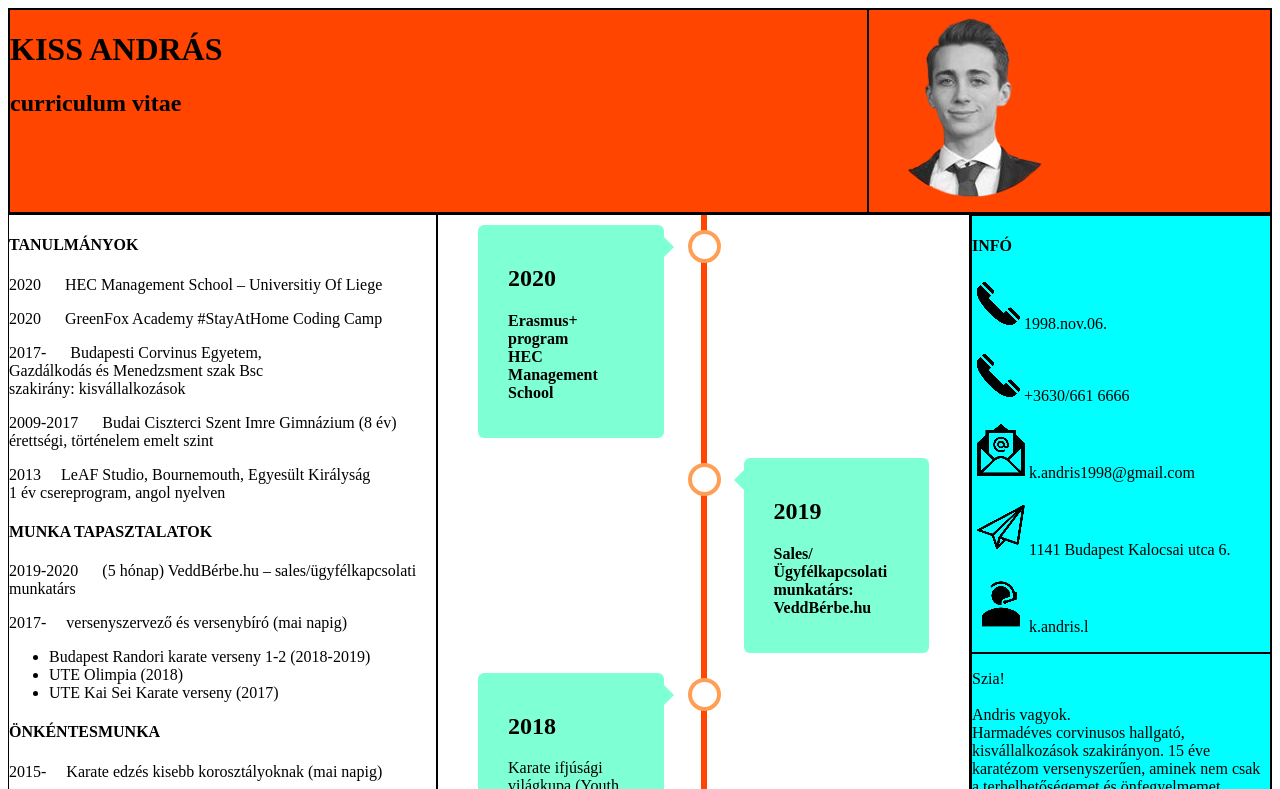
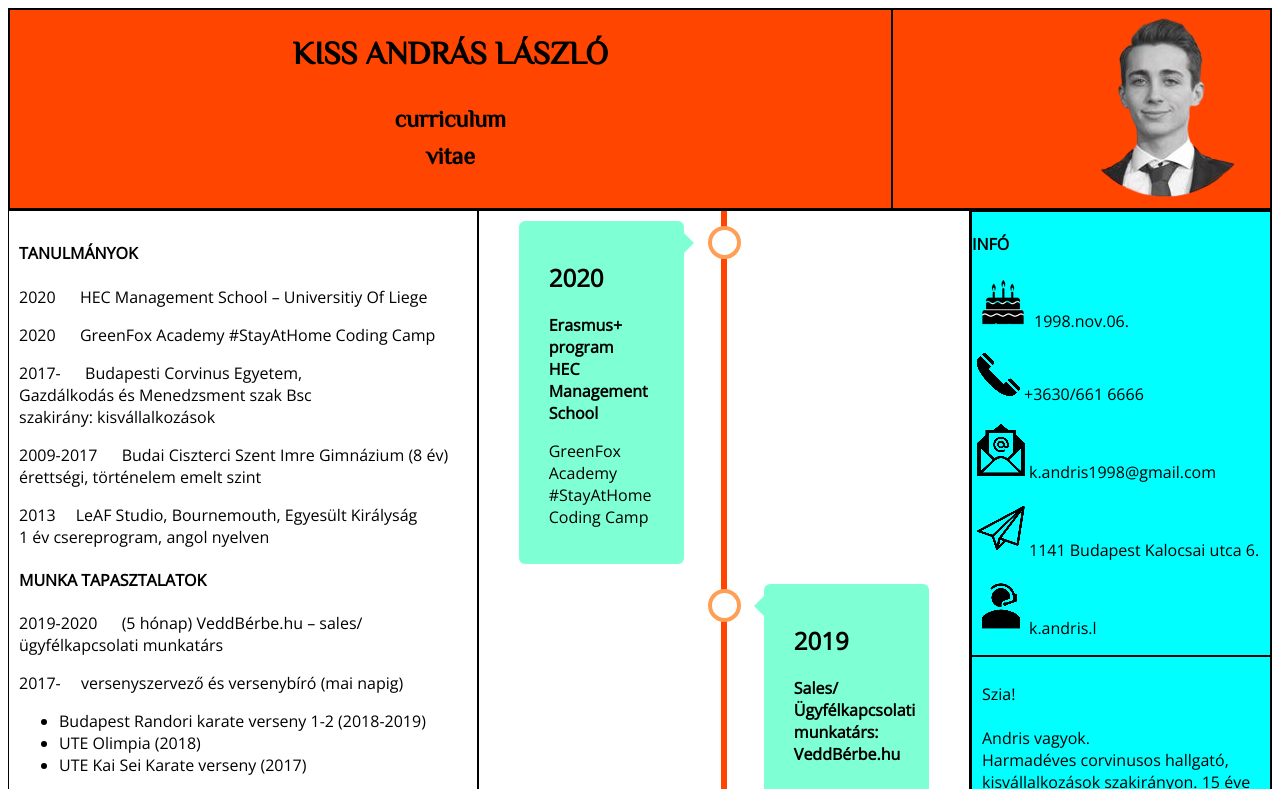
Before and after one commit to kandris1998/CV_Kiss_Andras, a plain HTML site: page index.html in a window 1280 px wide. Shown: the top 789 px of the page. Drawn offline with nearby package versions, Linux system fonts and the light colour scheme.

Commit message:
update 4
új szülikép
elhelyezések

```diff
--- a/index.html
+++ b/index.html
@@ -5,17 +5,21 @@
     <meta name="viewport" content="width=device-width, initial-scale=1.0">
     <title>Kiss András CV</title>
     <link rel="stylesheet" href="style.css">
-</head>
+    <link href="https://fonts.googleapis.com/css2?family=Open+Sans&display=swap" rel="stylesheet">
+    <link href="https://fonts.googleapis.com/css2?family=El+Messiri&family=Open+Sans&display=swap" rel="stylesheet">
+
+  </head>
 <body>
 
 <header>
 <div id="title">
-<h1>KISS ANDRÁS</h1>
-<h2>curriculum vitae</h2>
+<h1>KISS ANDRÁS LÁSZLÓ</h1>
+
+<h2>curriculum <br> vitae</h2>
 </div>
 
 <div id="photo">
-    <img src="/images/photo.png" alt="">
+    <img id="picture" src="/images/photo.png" alt="">
 </div>
 </header>
 
@@ -85,6 +89,7 @@
         <p><strong>Erasmus+ program
             <br>
             HEC Management School</strong></p>
+            <p> GreenFox Academy #StayAtHome Coding Camp</p>
       </div>
     </div>
     <div class="container right">
@@ -146,7 +151,7 @@
     <div id="right">
 <div id="info">
     <h4>INFÓ</h4>
-    <p><img src="/images/telefon.png" alt="">1998.nov.06.</p>
+    <p><img src="/images/szülinap.png" alt="">1998.nov.06.</p>
     <p><img src="/images/telefon.png" alt="">+3630/661 6666</p>
     <p><img src="/images/email.png" alt="">k.andris1998@gmail.com</p>
     <p><img src="/images/cím.png" alt="">1141 Budapest Kalocsai utca 6.</p>
--- a/style.css
+++ b/style.css
@@ -3,13 +3,19 @@ body{
    /* width: auto;*/
  /*   justify-content: center;
     align-items: center;*/
+    font-family: 'Open Sans', sans-serif;
 }
 
 header{
     border: solid thin black;
     background-color: orangered;
     display: flex;
+    text-align: center;
+    font-family: 'El Messiri', sans-serif;
+  /*  text-transform: uppercase;*/
 }
+
+
 
 #title{
     flex-grow: 5;
@@ -20,8 +26,11 @@ header{
 
 #photo{
     border: solid thin black;
+    display: flex;
+    justify-content: flex-end;
     flex-grow: 1.5;
 }
+
 
 section{
 display: flex;
@@ -30,6 +39,7 @@ display: flex;
 
 main{
     border: solid thin black;
+    padding: 10px;
    /* flex-grow: 10;*/
 }
 
@@ -195,8 +205,13 @@ h4 {
     /* Make all right containers behave like the left ones */
     .right {
     left: 0%;
+   /* */
     }
   }
+
+#introduction {
+  padding: 10px;
+}
 
 .level{
     float: right;
```
Also changed, not shown: images/szülinap.png (added).
